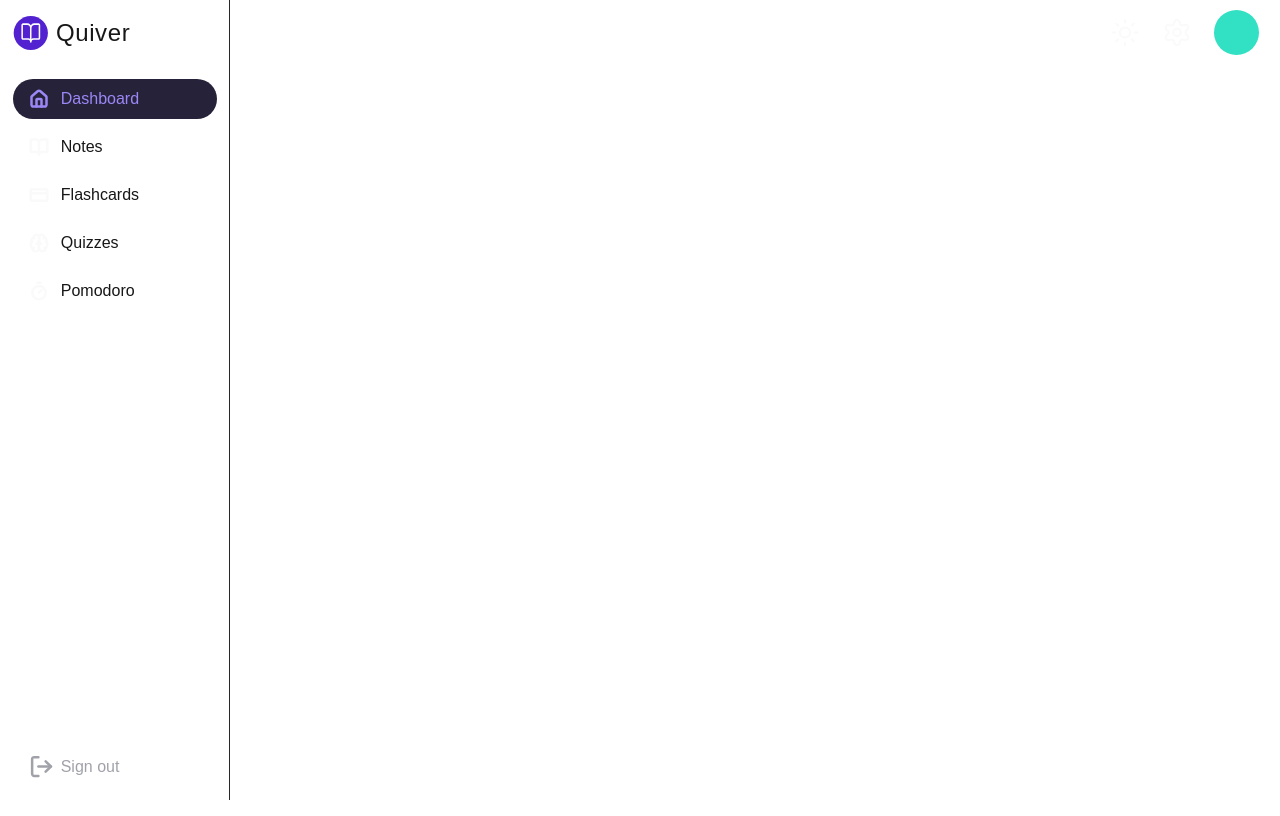
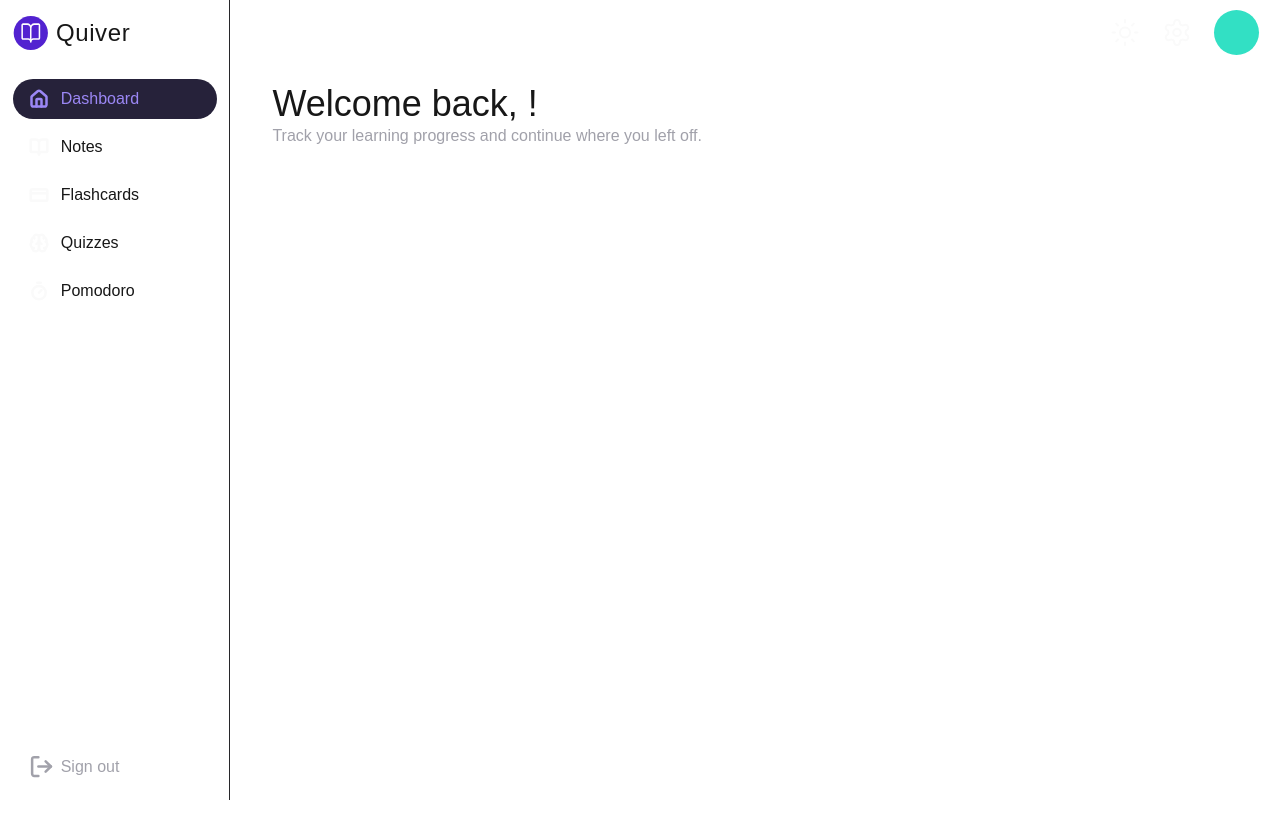
Before and after one commit to Junaid7200/Quiver, a Next.js app: page /dashboard in a window 1280 px wide. Shown: the top 816 px of the page. Built offline with nearby package versions, Linux system fonts and the light colour scheme; no server answers.

Commit message:
Layout.jsx added in features folder

```diff
--- a/src/app/dashboard/layout.js
+++ b/src/app/dashboard/layout.js
@@ -32,7 +32,7 @@ export default function DashboardPage({ children }) {
             <div className="flex justify-end pt-[1%] pr-[2%]">
               <NavBar />
             </div>
-            <main className="">{children}</main>
+            <main className="px-[4%]">{children}</main>
           </div>
         </div>
       </body>
--- a/src/app/dashboard/page.js
+++ b/src/app/dashboard/page.js
@@ -5,7 +5,7 @@ import { useRouter } from "next/navigation";
 import { createClient } from '../../utils/supabase/client.ts'
 import Link from "next/link";
 
-export default function bleh(){
+export default function bleh() {
     const [firstname, setFirstName] = useState(null);
     const [error, setError] = useState(null);
     const router = useRouter();
@@ -16,7 +16,7 @@ export default function bleh(){
                 const supabase = createClient();
 
                 //getting auth user
-                const {data: { user: authUser}, error: authError} = await supabase.auth.getUser();
+                const { data: { user: authUser }, error: authError } = await supabase.auth.getUser();
 
                 if (authError) throw authError;
                 if (!authUser) {
@@ -25,23 +25,33 @@ export default function bleh(){
                 }
 
                 //fetching username
-                const { data: userName, error: dbError} = await supabase
-                    .from ('users')
+                const { data: userName, error: dbError } = await supabase
+                    .from('users')
                     .select('first_name')
                     .eq('id', authUser.id)
-                    .simgle();
+                    .single();
 
                 if (dbError) throw dbError;
-                if (!userData) {
+                if (!userName) {
                     console.error("No user profile found for ID:", authUser.id);
                     return;
                 }
 
-                setFirstName(userName);
-            } catch{
+                setFirstName(userName.first_name);
+            } catch (error) {
+                console.error("Error fetching user:", error);
+                setError(error.message);
+            }
+        };
+        fetchUserName();
+    }, [router])
+    const name = firstname || '';
 
-            };
-        };
-    })
 
+    return (
+        <main className="min-h-screen w-[100%] mt-[3%]">
+            <p className='text-4xl'>Welcome back, {name}!</p>
+            <p className="text-[#A1A1AA]">Track your learning progress and continue where you left off.</p>
+        </main>
+    )
 }
--- a/tsconfig.json
+++ b/tsconfig.json
@@ -28,7 +28,7 @@
     ".next/types/**/*.ts",
     "**/*.ts",
     "**/*.tsx"
-, "src/app/components/themeProvider.js", "src/app/components/navBar.js"  ],
+, "src/app/components/themeProvider.js", "src/app/components/navBar.js", "src/app/features/layout.jsx"  ],
   "exclude": [
     "node_modules"
   ]
```
Also changed, not shown: src/app/components/navBar.js (+1 -1 lines).
